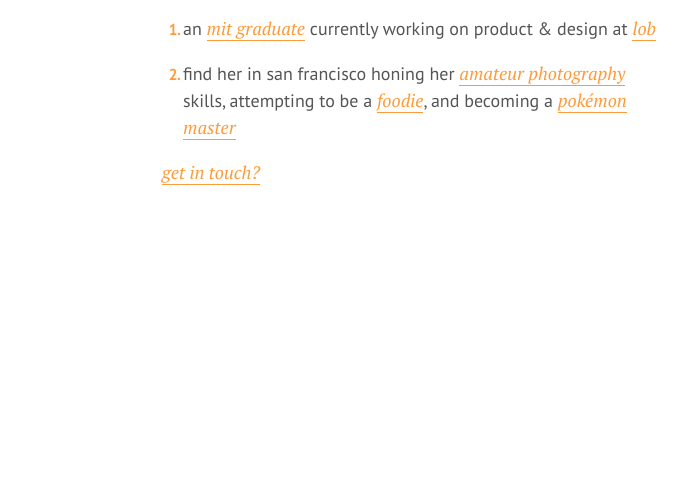
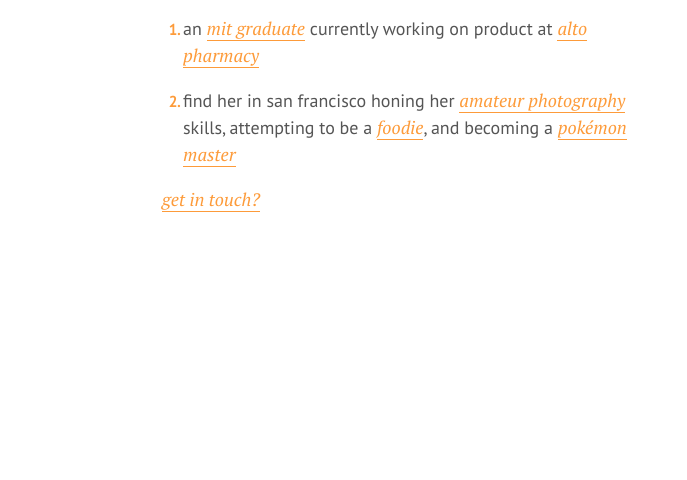
Before and after one commit to ami/ami.github.io, a plain HTML site: page index.html in a window 1280 px wide. Shown: the part 320-800 px from the top of the page, without its empty margins (293-980 px from the left). Drawn offline with Linux system fonts and the light colour scheme.

Commit message:
Update index.html

```diff
--- a/index.html
+++ b/index.html
@@ -35,7 +35,7 @@
       <h1>ami wang<span>/'e&#618;&#815;.mi 'wa&#331;/</span></h1>
       <p class="noun">noun</p>
       <ol>
-        <li><p>an <a href="https://architecture.mit.edu/" target="_blank">mit graduate</a> currently working on product & design at <a href="https://lob.com" target="_blank">lob</a></li>
+        <li><p>an <a href="https://architecture.mit.edu/" target="_blank">mit graduate</a> currently working on product at <a href="https://alto.com" target="_blank">alto pharmacy</a></li>
         <li><p>find her in san francisco honing her <a href="https://www.instagram.com/cabrioles/" target="_blank">amateur photography</a> skills, attempting to be a <a href="https://foursquare.com/cabrioles" target="_blank">foodie</a>, and becoming a <a href="https://pokedextracker.com/u/cabrioles" target="_blank">pok&#233;mon master</a></p></li>
       </ol>
       <p><a href="mailto:ami@joshma.com">get in touch?</a></p>
```
